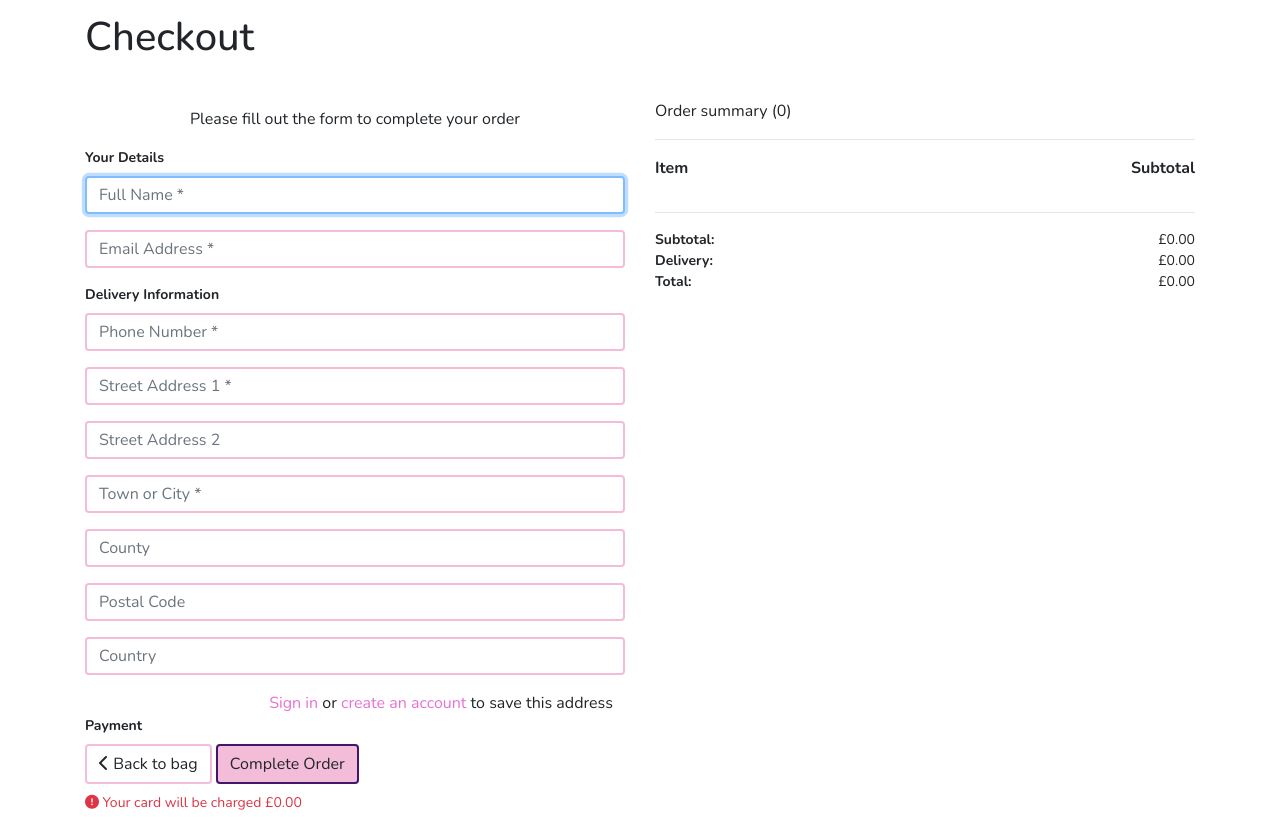
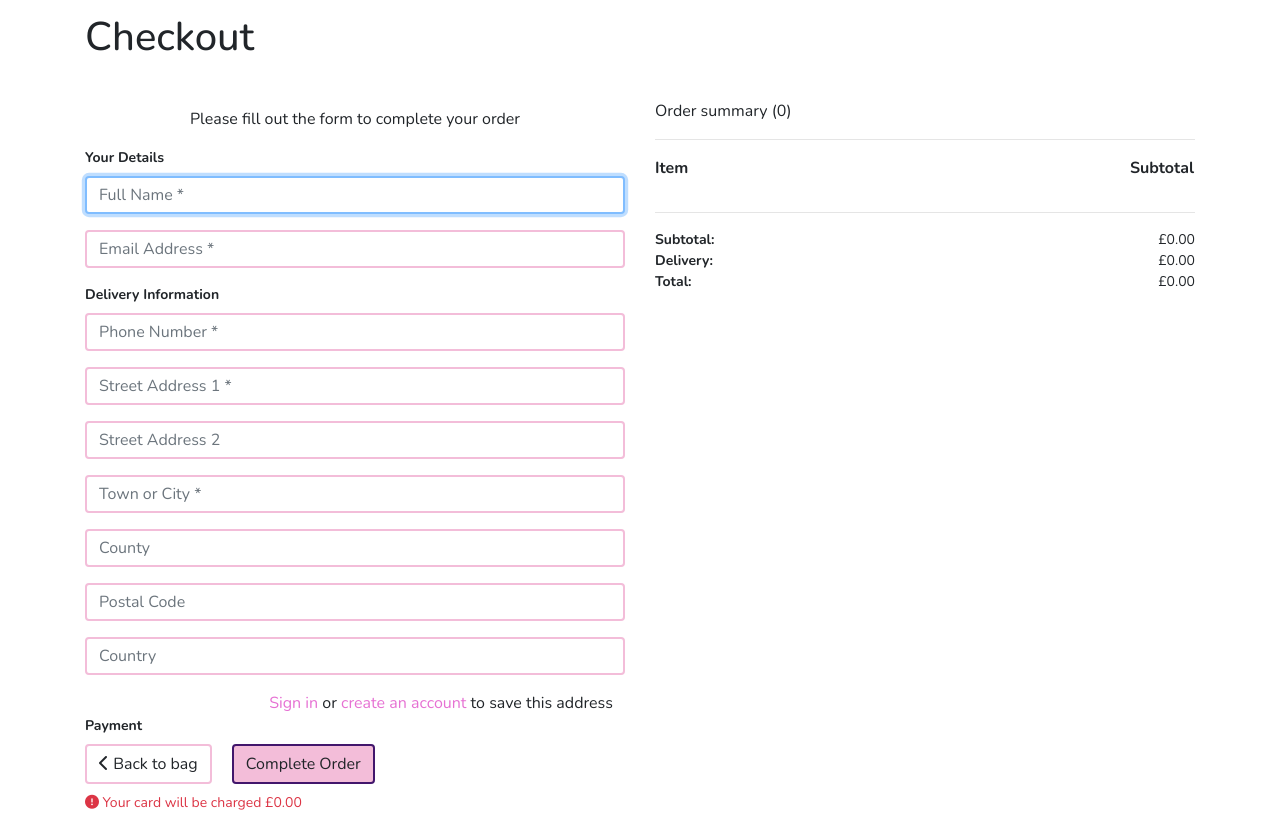
Before and after one commit to nhamidi90/unnie_style, a Django app: template checkout/templates/checkout/checkout.html in a window 1280 px wide. Shown: the part 157-986 px from the top of the page. Run offline with Django 3.2, Linux system fonts and the light colour scheme; the template is opened without the code that fills it: values that come from a table or form of the project are taken from there, others are empty; some libraries are stand-ins or nearby versions.

Commit message:
Adjust alignment of some items

```diff
--- a/checkout/templates/checkout/checkout.html
+++ b/checkout/templates/checkout/checkout.html
@@ -22,7 +22,7 @@
                 <div class="col">
                     <p><strong>Item</strong></p>
                 </div>
-                <div class="col">
+                <div class="col pr-3">
                     <p class="text-right"><strong>Subtotal</strong></p>
                 </div>
             </div>
@@ -39,12 +39,12 @@
                         {% endif %}
                     </a>
                 </div>
-                <div class="col-7">
+                <div class="col-6">
                     <p><strong>{{ item.product.name }}</strong></p>
                     {% if item.product.has_sizes %}<p class="small">Size: <strong>{{ item.size|upper }}</strong></p>{% endif %}
                     <p class="small">Quantity: <strong>{{ item.quantity }}</strong></p>
                 </div>
-                <div class="col-2 text-right p-0">
+                <div class="col-3 text-right pr-3 pl-0">
                     <p class="small">£{{ item.product.price | calc_subtotal:item.quantity }}</p>
                 </div>
             </div>
@@ -97,7 +97,7 @@
                         <i class="fas fa-chevron-left"></i>
                         Back to bag
                     </a>
-                    <button class="btn" id="submit-button">
+                    <button class="btn ml-3" id="submit-button">
                             Complete Order
                     </button>
                     <p class="small text-danger mt-2">
```
